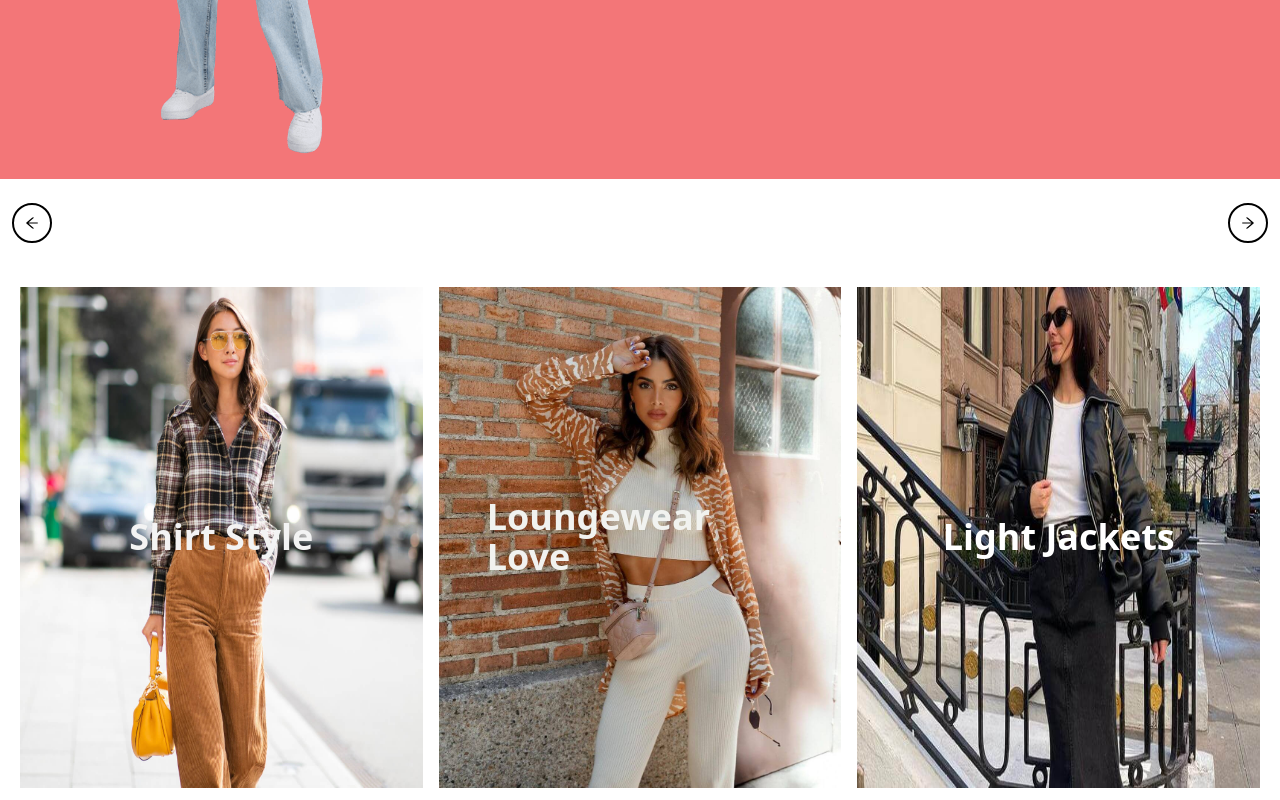
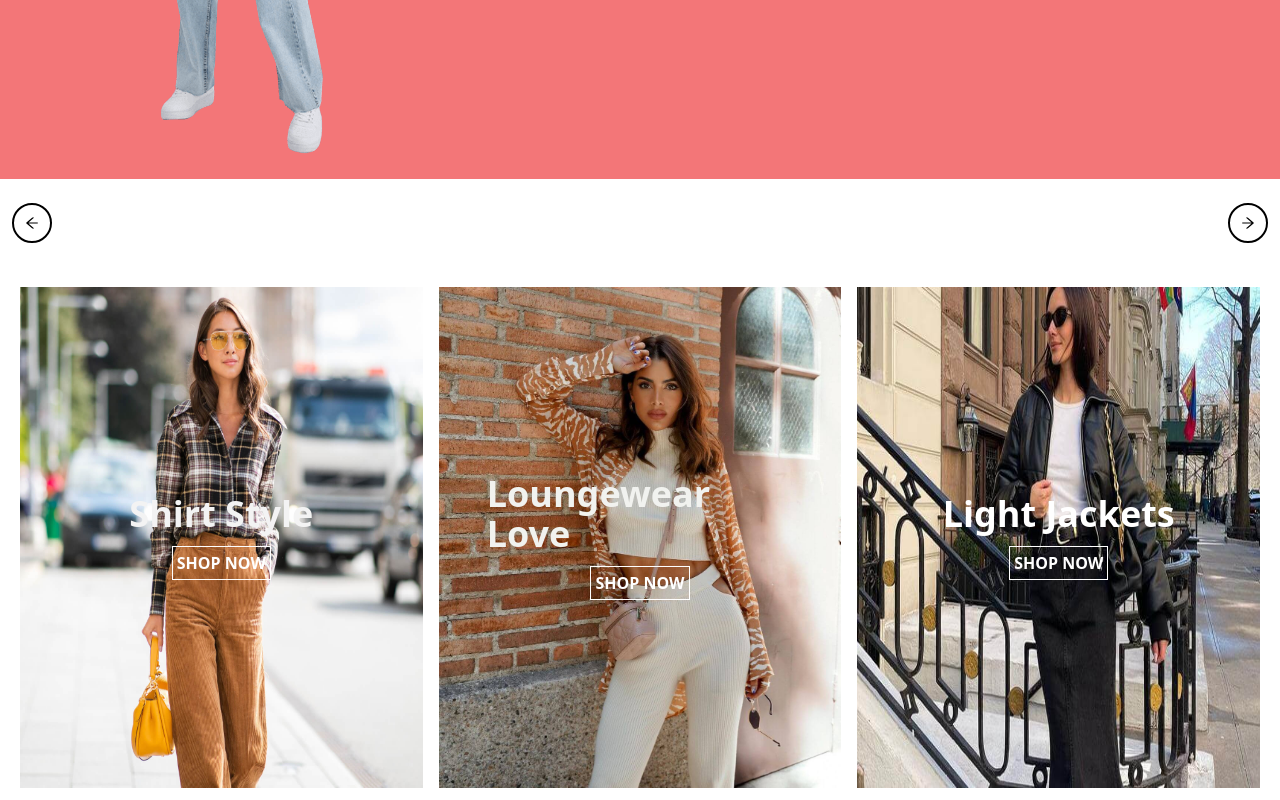
Before and after one commit to Anzcyent/trendymart-client, a React (Vite) app: page / in a window 1280 px wide. Shown: the part 541-1341 px from the top of the page. Built offline with nearby package versions, Linux system fonts and the light colour scheme.

Commit message:
Category button

```diff
--- a/src/components/Category.jsx
+++ b/src/components/Category.jsx
@@ -6,6 +6,7 @@ const Category = ({name, image, color}) => {
         <img src={image} alt="name" className='w-full h-full ' />
         <div className="flex flex-col justify-center items-center absolute inset-12">
             <span className='font-bold text-white text-4xl' style={{color}}>{name}</span>
+            <button className='text-white border p-1 mt-3 hover:bg-white hover:text-black hover:border-0 font-semibold'>SHOP NOW</button>
         </div>
     </div>
   )
```
